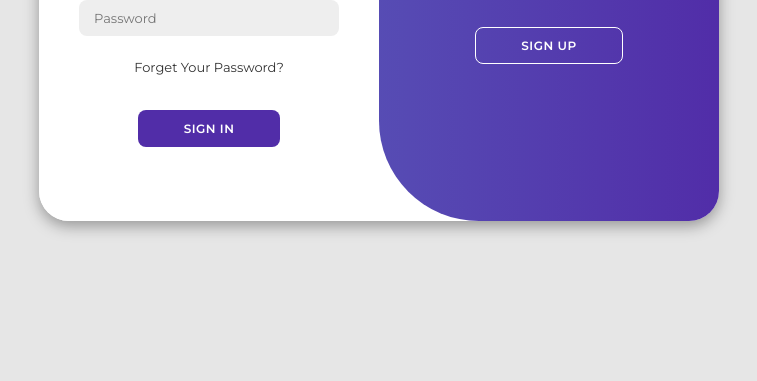
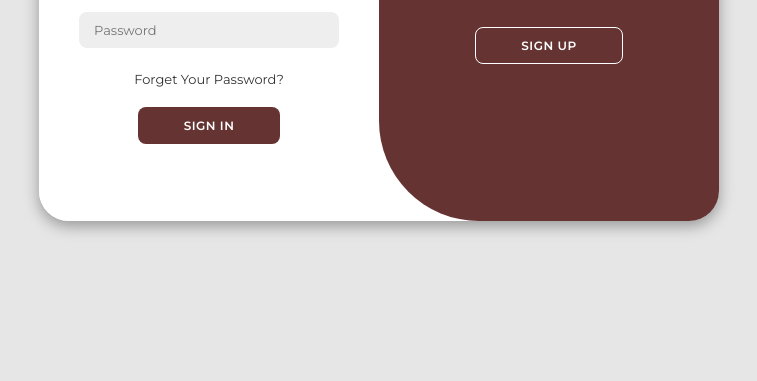
Before and after one commit to joewacira/Portofolio-Project, a plain HTML site: page index account.html in a window 1280 px wide. Shown: the part 419-800 px from the top of the page, without its empty margins (261-1018 px from the left). Drawn offline with Linux system fonts and the light colour scheme.

```diff
--- a/index account.html
+++ b/index account.html
@@ -24,7 +24,7 @@
                 <input type="text" placeholder="Name" required>
                 <input type="email" placeholder="Email" required>
                 <input type="password" placeholder="Password" required>
-                <a href="index.html"></a><button>Sign Up</button></a>
+                <button type="button" onclick="location.href='/Portofolio-Project/index.html'">Sign Up</button></a>
             </form>
         </div>
         <div class="form-container sign-in">
@@ -40,7 +40,7 @@
                 <input type="email" placeholder="Email" required>
                 <input type="password" placeholder="Password" required>
                 <a href="#">Forget Your Password?</a>
-                <a href="index.html"><button>Sign In</button></a>
+                <button type="button" onclick="location.href='/Portofolio-Project/index.html'">Sign In</button>
             </form>
         </div>
         <div class="toggle-container">
--- a/style2.css
+++ b/style2.css
@@ -52,7 +52,7 @@ body{
 }
 
 .container button{
-    background-color: #512da8;
+    background-color: #663333;
     color: #fff;
     font-size: 12px;
     padding: 10px 45px;
@@ -168,9 +168,9 @@ body{
 }
 
 .toggle{
-    background-color: #512da8;
+    background-color: #663333;
     height: 100%;
-    background: linear-gradient(to right, #5c6bc0, #512da8);
+    background: linear-gradient(to right, #663333, #663333);
     color: #fff;
     position: relative;
     left: -100%;
```
